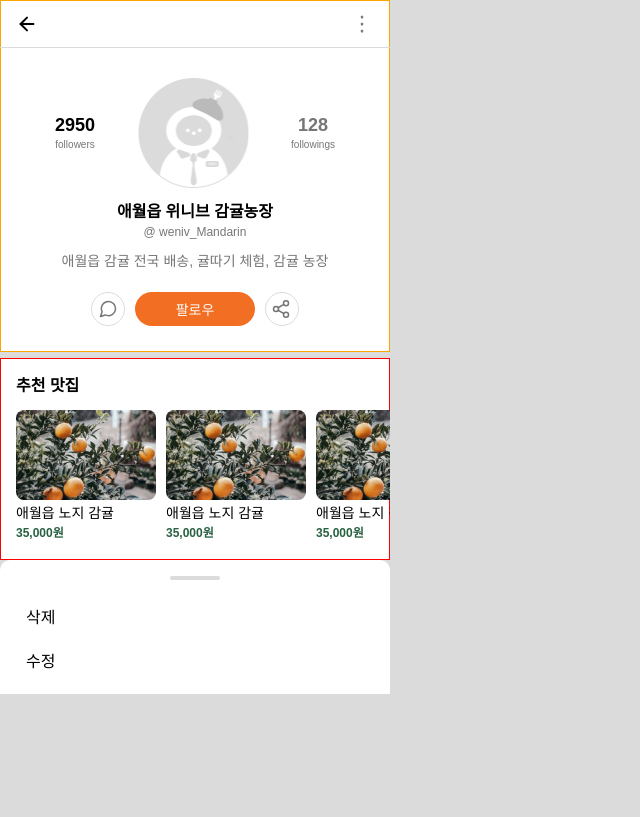
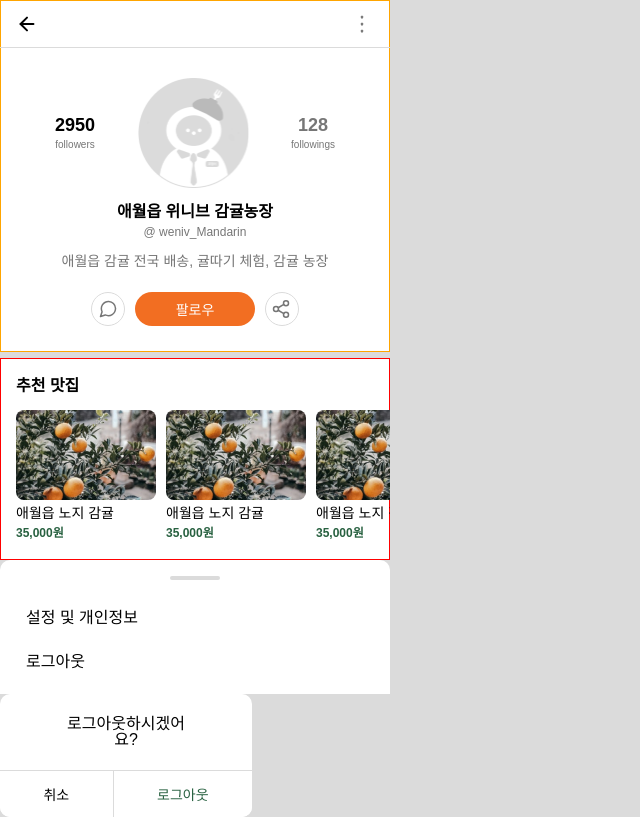
Before and after one commit to FRONTENDSCHOOL5/final-23-Food-zip, a React (Create React App) app: page / in a window 1280 px wide. Shown: the whole page, without its empty margins (0-640 px from the left). Built offline with nearby package versions, Linux system fonts and the light colour scheme.

Commit message:
Style: Alert 디자인 완료

```diff
--- a/src/App.js
+++ b/src/App.js
@@ -1,3 +1,4 @@
+import Alert from "./components/Modal/Alert";
 import Modal from "./components/Modal/Modal";
 import ProfileInformation from "./components/Profile/ProfileInformation";
 import RecommendList from "./components/Profile/RecommendList";
@@ -7,9 +8,10 @@ function App() {
   return (
     <div>
       <GlobalStyle />
-      <ProfileInformation/>
-      <RecommendList/>
-      <Modal type="modification" />
+      <ProfileInformation />
+      <RecommendList />
+      <Modal type="setting" />
+      <Alert type="logout" />
     </div>
   );
 }
--- /dev/null
+++ b/src/components/Modal/Alert.jsx
@@ -0,0 +1,85 @@
+import React from "react";
+import styled, { css } from "styled-components";
+
+const AlertWrapDiv = styled.div`
+  width: 252px;
+  background-color: white;
+  border-radius: 10px;
+  box-sizing: border-box;
+`;
+
+const AlertTextP = styled.p`
+  padding: 22px 58px;
+  text-align: center;
+  font-size: 16px;
+  border-bottom: 1px solid #dbdbdb;
+`;
+
+const AlertBottomDiv = styled.div`
+  box-sizing: border-box;
+  display: flex;
+  justify-content: center;
+  align-items: center;
+`;
+
+const AlertCommonBtn = css`
+  flex-grow: 1;
+  font-size: 14px;
+  height: 46px;
+  background-color: white;
+  border: 0;
+  border-radius: 0 0 10px 10px;
+`;
+
+const AlertDeleteBtn = styled.button`
+  ${AlertCommonBtn}
+`;
+
+const AlertMainBtn = styled.button`
+  ${AlertCommonBtn}
+  color: #286140;
+`;
+
+const AlertLineSpan = styled.span`
+  display: inline-block;
+  width: 1px;
+  height: 46px;
+  background-color: #dbdbdb;
+`;
+
+export default function Alert({ type }) {
+  const UI = {
+    logout: (
+      <AlertWrapDiv>
+        <AlertTextP>로그아웃하시겠어요?</AlertTextP>
+        <AlertBottomDiv>
+          <AlertDeleteBtn>취소</AlertDeleteBtn>
+          <AlertLineSpan></AlertLineSpan>
+          <AlertMainBtn>로그아웃</AlertMainBtn>
+        </AlertBottomDiv>
+      </AlertWrapDiv>
+    ),
+    post: (
+      <AlertWrapDiv>
+        <AlertTextP>게시글을 삭제할까요?</AlertTextP>
+        <AlertBottomDiv>
+          <AlertDeleteBtn>취소</AlertDeleteBtn>
+          <AlertLineSpan></AlertLineSpan>
+          <AlertMainBtn>삭제</AlertMainBtn>
+        </AlertBottomDiv>
+      </AlertWrapDiv>
+    ),
+    product: (
+      <AlertWrapDiv>
+        <AlertTextP>상품을 삭제할까요?</AlertTextP>
+        <AlertBottomDiv>
+          <AlertDeleteBtn>취소</AlertDeleteBtn>
+          <AlertLineSpan></AlertLineSpan>
+          <AlertMainBtn>삭제</AlertMainBtn>
+        </AlertBottomDiv>
+      </AlertWrapDiv>
+    ),
+  };
+
+  return UI[type];
+}
--- a/src/components/Modal/Modal.jsx
+++ b/src/components/Modal/Modal.jsx
@@ -1,5 +1,5 @@
 import React from "react";
-import styled, { css } from "styled-components";
+import styled from "styled-components";
 
 const ModalWrapDiv = styled.div`
   width: 390px;
```
